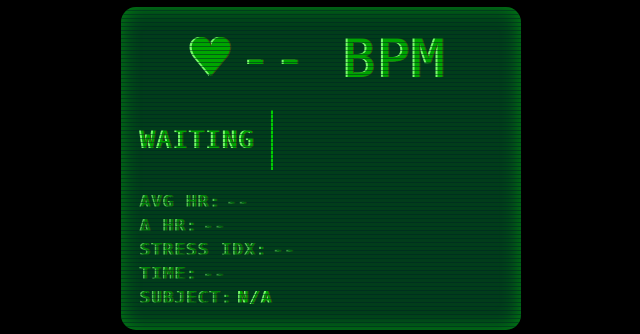
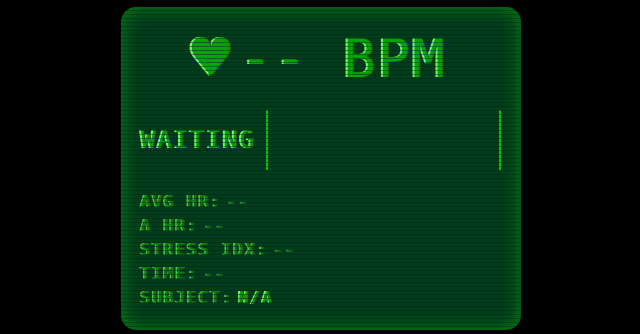
Before and after one commit to NinNonNan/biometric, a Flask app: page / in a window 1280 px wide. Shown: the part 232-566 px from the top of the page, without its empty margins (319-959 px from the left). Run offline with Flask 3, Linux system fonts and the light colour scheme; data that the repository does not hold is empty.

Commit message:
Add grapich chart

```diff
--- a/static/style.css
+++ b/static/style.css
@@ -102,14 +102,17 @@ body {
     align-items: center;
     justify-content: space-between;
     margin-bottom: 20px;
-    gap: 10px;
+    gap: 5px;
 }
 .chart-container {
     flex-grow: 1;
     height: 60px;
     position: relative;
     border-left: 2px solid #0c0;
+    border-right: 2px solid #0c0;
     padding-left: 10px;
+    padding-right: 10px;
+    min-width: 0;
 }
 .critical { color:#ff5555; }
 .details {
```
